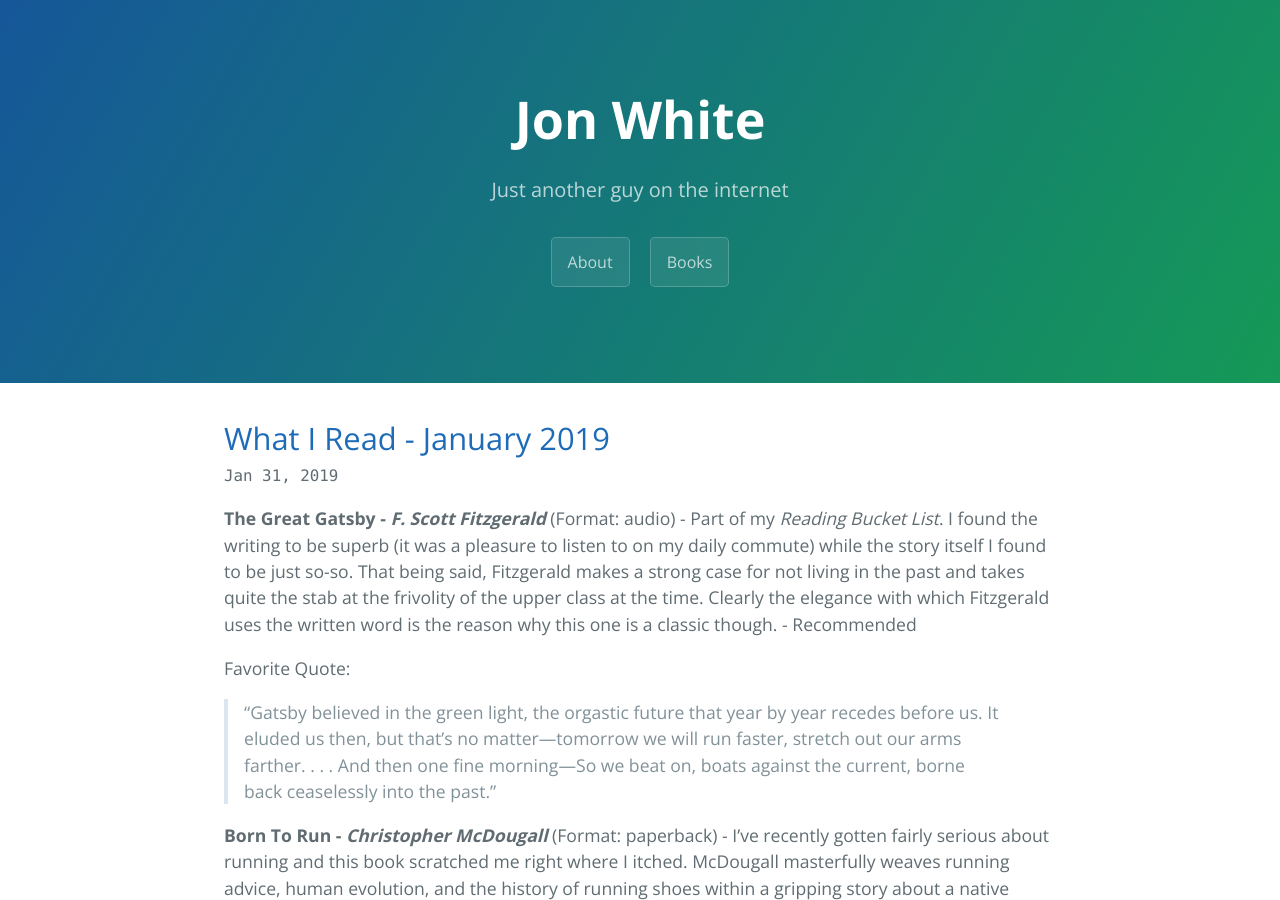
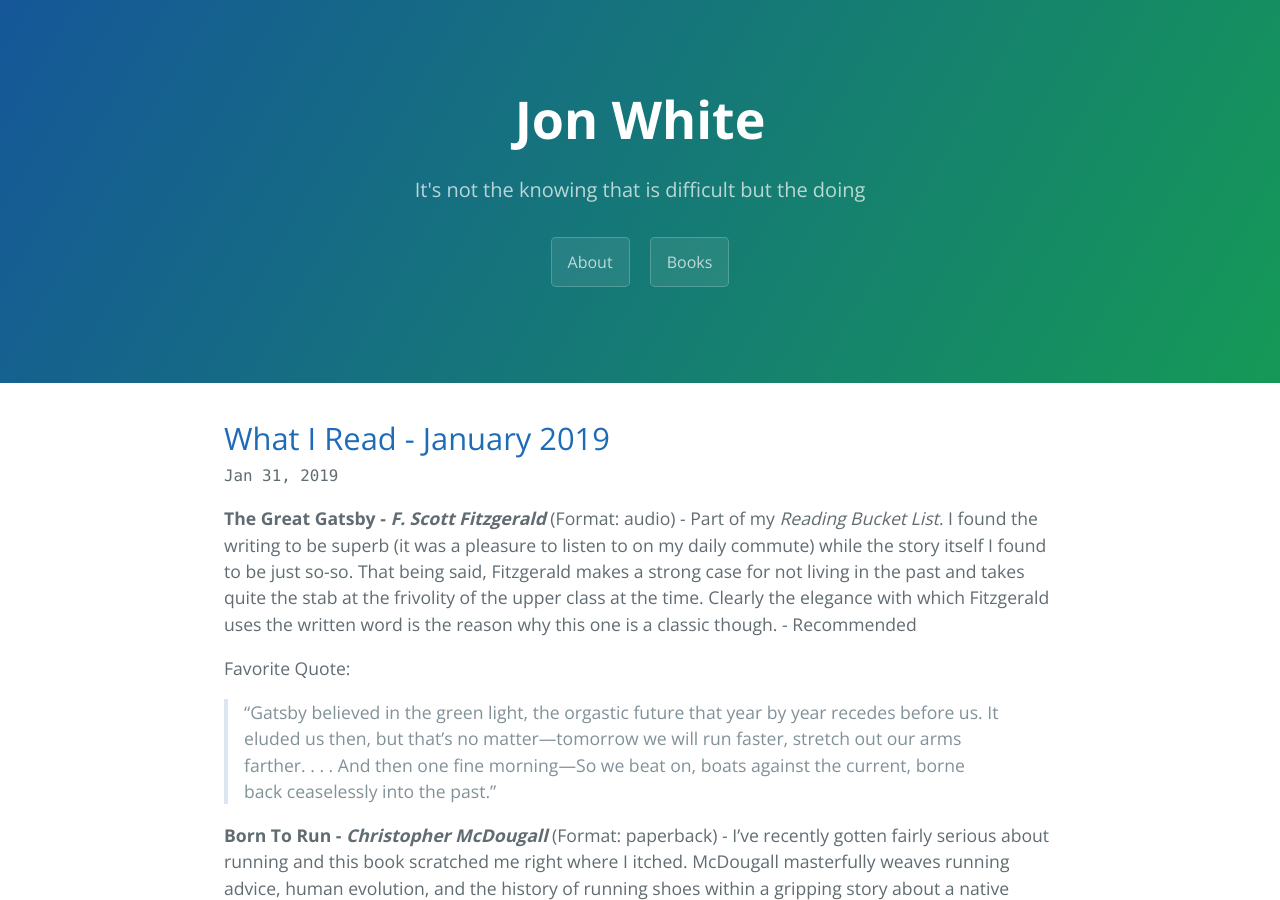
Before and after one commit to jjwhite/jjwhite.github.io, a Jekyll site: the page built from index.html, in a window 1280 px wide and 900 px high. Built offline with Jekyll 4.4.1, drawn with Linux system fonts in a browser that asks for light colours; the list of posts is cut into pages by our own code.

Commit message:
changes tagline

```diff
--- a/_config.yml
+++ b/_config.yml
@@ -21,7 +21,7 @@ baseurl: "" # the subpath of your site, e.g. /blog
 url: "https://jonwhite.me" # the base hostname & protocol for your site, e.g. http://example.com
 twitter_username: jjwhite
 github_username:  jjwhite
-tagline: Just another guy on the internet
+tagline: It's not the knowing that is difficult but the doing
 
 # Build settings
 markdown: kramdown
```
